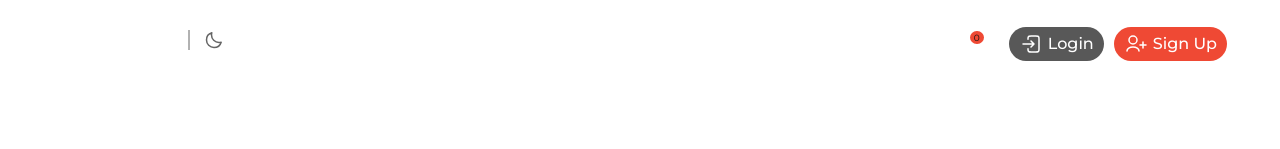
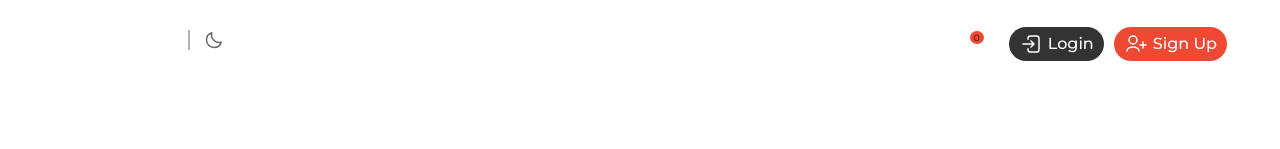
Before and after one commit to MastersAcademy/fe-react-2024, a React (Vite) app: page / in a window 1280 px wide. Shown: the top 149 px of the page. Built offline with nearby package versions, Linux system fonts and the light colour scheme.

Commit message:
fix button hover

```diff
--- a/src/components/header/header-account.module.css
+++ b/src/components/header/header-account.module.css
@@ -5,5 +5,9 @@
 }
 
 .loginButton {
+  background: #333 !important;
+}
+
+.loginButton:hover {
   background: #585858 !important;
 }
--- a/src/components/header/header-navigation.module.css
+++ b/src/components/header/header-navigation.module.css
@@ -5,3 +5,7 @@
   gap: 20px;
   padding: 0;
 }
+
+.headerNav a:hover {
+  font-weight: 700;
+}
--- a/src/components/header/header.module.css
+++ b/src/components/header/header.module.css
@@ -20,3 +20,7 @@
 .headerColumnRight {
   justify-content: flex-end;
 }
+
+.header a {
+  font-weight: 500;
+}
--- a/src/index.css
+++ b/src/index.css
@@ -79,6 +79,10 @@ button:focus-visible {
   background: #EF4934;
 }
 
+.button:hover {
+  background: #D43824;
+}
+
 @media (prefers-color-scheme: light) {
 
   :root {
```
